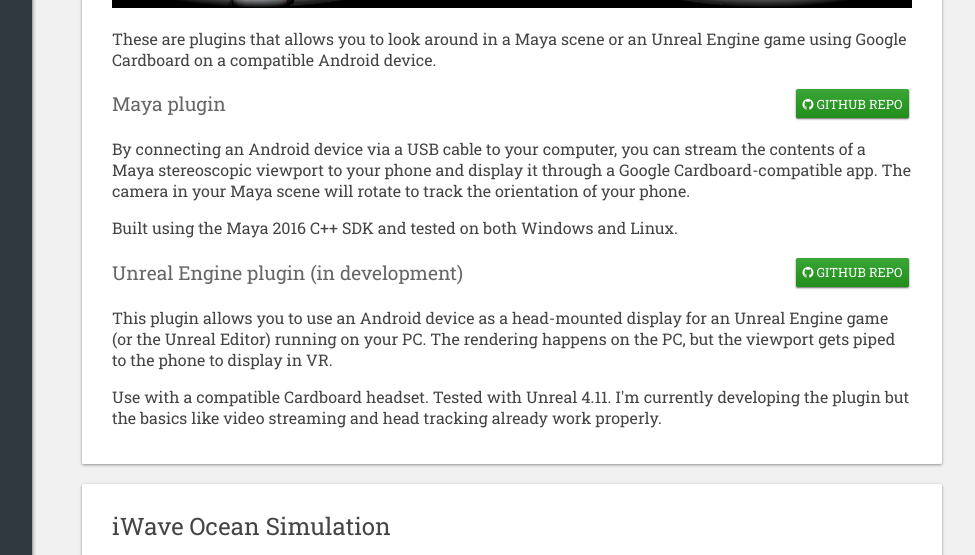
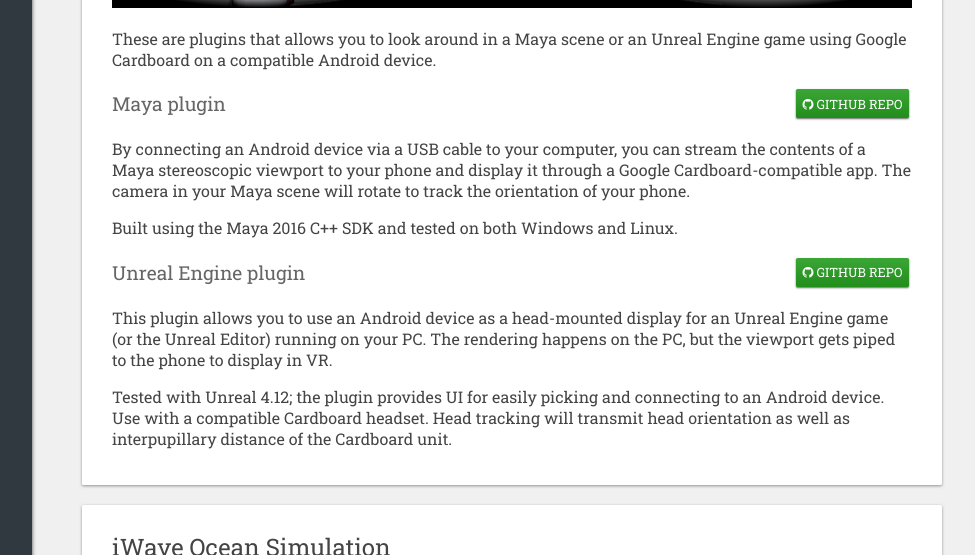
Before and after one commit to sdao/sdao.github.io, a Jekyll site: the page built from plugins.html, in a window 1280 px wide and 900 px high, scrolled down 731 px, cut to the strip 0-555 px from the top of the window. Shown: the whole strip, without its empty margins (288-1263 px from the left). Built offline with Jekyll 4.4.1, drawn with Linux system fonts in a browser that asks for light colours; nearby versions of some CDN libraries.

Commit message:
Update plugin info for Unreal cardboard

```diff
--- a/plugins.html
+++ b/plugins.html
@@ -26,11 +26,11 @@
       <p>By connecting an Android device via a USB cable to your computer, you can stream the contents of a Maya stereoscopic viewport to your phone and display it through a Google Cardboard-compatible app. The camera in your Maya scene will rotate to track the orientation of your phone.</p>
       <p>Built using the Maya 2016 C++ SDK and tested on both Windows and Linux.</p>
       <div class="flextitle">
-        <h3>Unreal Engine plugin (in development)</h3>
+        <h3>Unreal Engine plugin</h3>
         <a class="button" href="https://github.com/sdao/UnrealCardboardTethering"><i class="fa fa-github"></i> GitHub Repo</a>
       </div>
       <p>This plugin allows you to use an Android device as a head-mounted display for an Unreal Engine game (or the Unreal Editor) running on your PC. The rendering happens on the PC, but the viewport gets piped to the phone to display in VR.</p>
-      <p>Use with a compatible Cardboard headset. Tested with Unreal 4.11. I'm currently developing the plugin but the basics like video streaming and head tracking already work properly.</p>
+      <p>Tested with Unreal 4.12; the plugin provides UI for easily picking and connecting to an Android device. Use with a compatible Cardboard headset. Head tracking will transmit head orientation as well as interpupillary distance of the Cardboard unit.</p>
     </article>
   </section>
 
```
